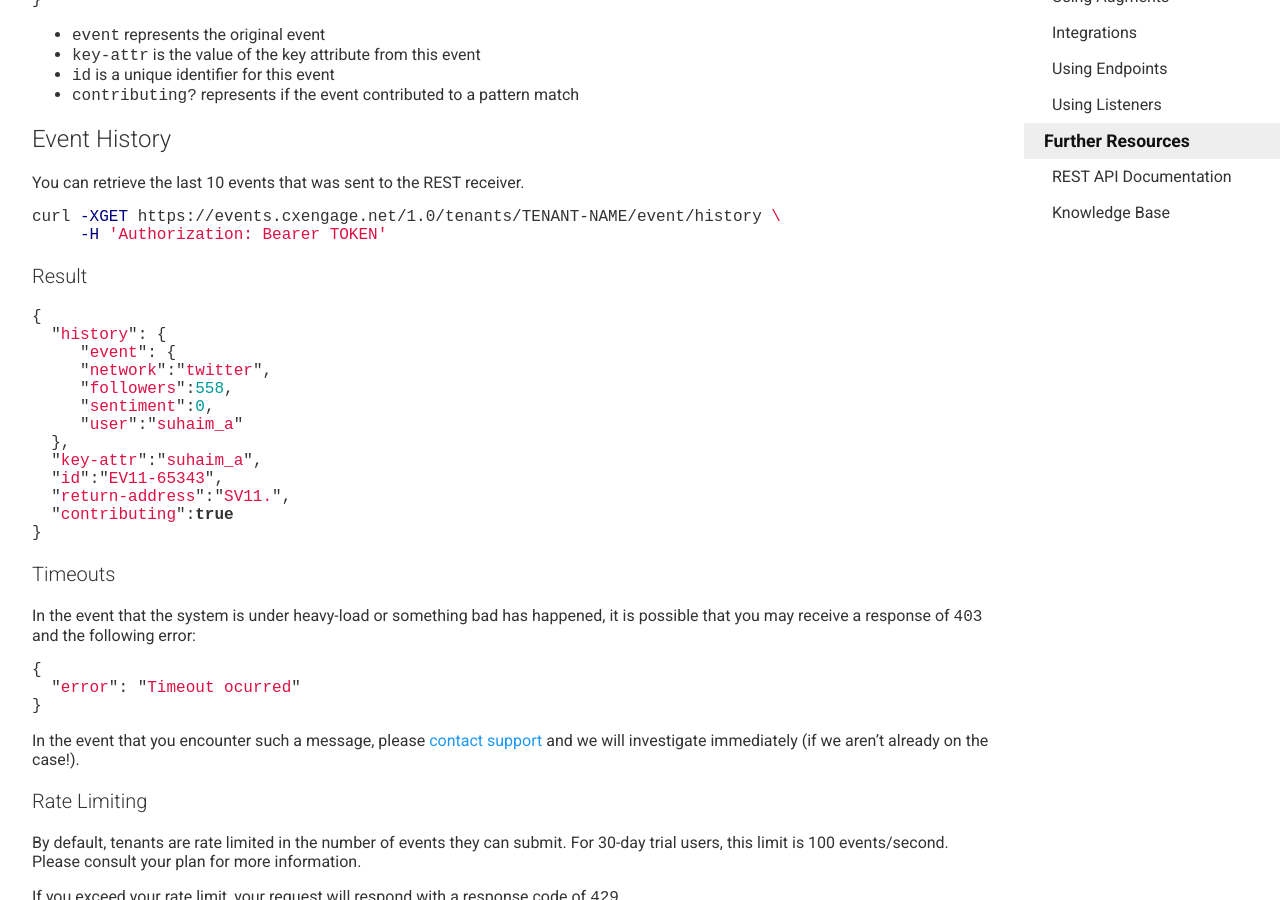
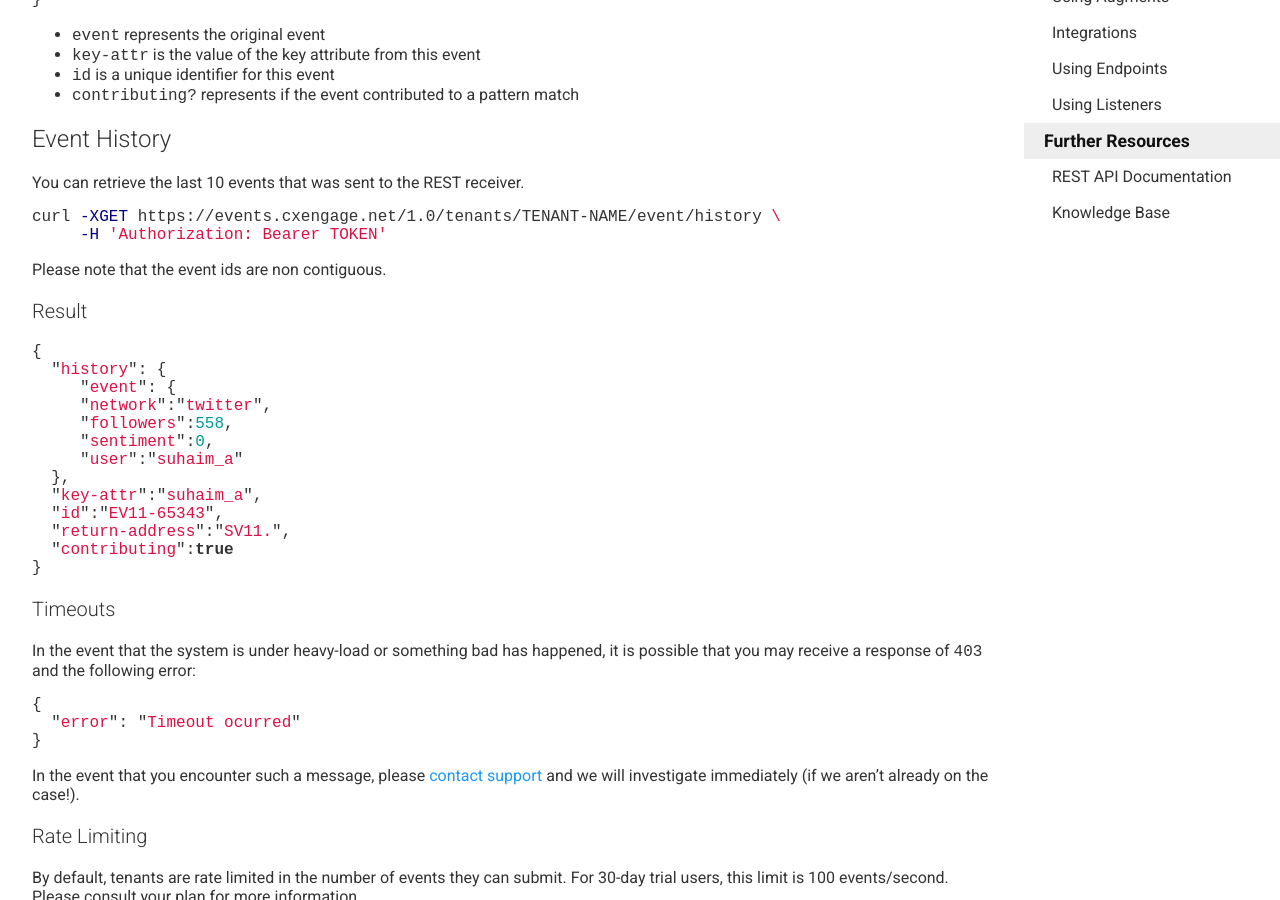
Before and after one commit to ianbishop/userevents.github.io, a Jekyll site: the page built from docs/custom-events.md, in a window 1280 px wide and 900 px high, scrolled down 809 px. Built offline with Jekyll 4.4.1, drawn with Linux system fonts in a browser that asks for light colours; Markdown is read by kramdown in place of the engine named in the settings.

Commit message:
Update custom-events.md

```diff
--- a/docs/custom-events.md
+++ b/docs/custom-events.md
@@ -58,6 +58,8 @@ curl -XGET https://events.cxengage.net/1.0/tenants/TENANT-NAME/event/history \
      -H 'Authorization: Bearer TOKEN'
 {% endhighlight %}
 
+Please note that the event ids are non contiguous.
+
 ### Result
 
 {% highlight javascript %}
```
